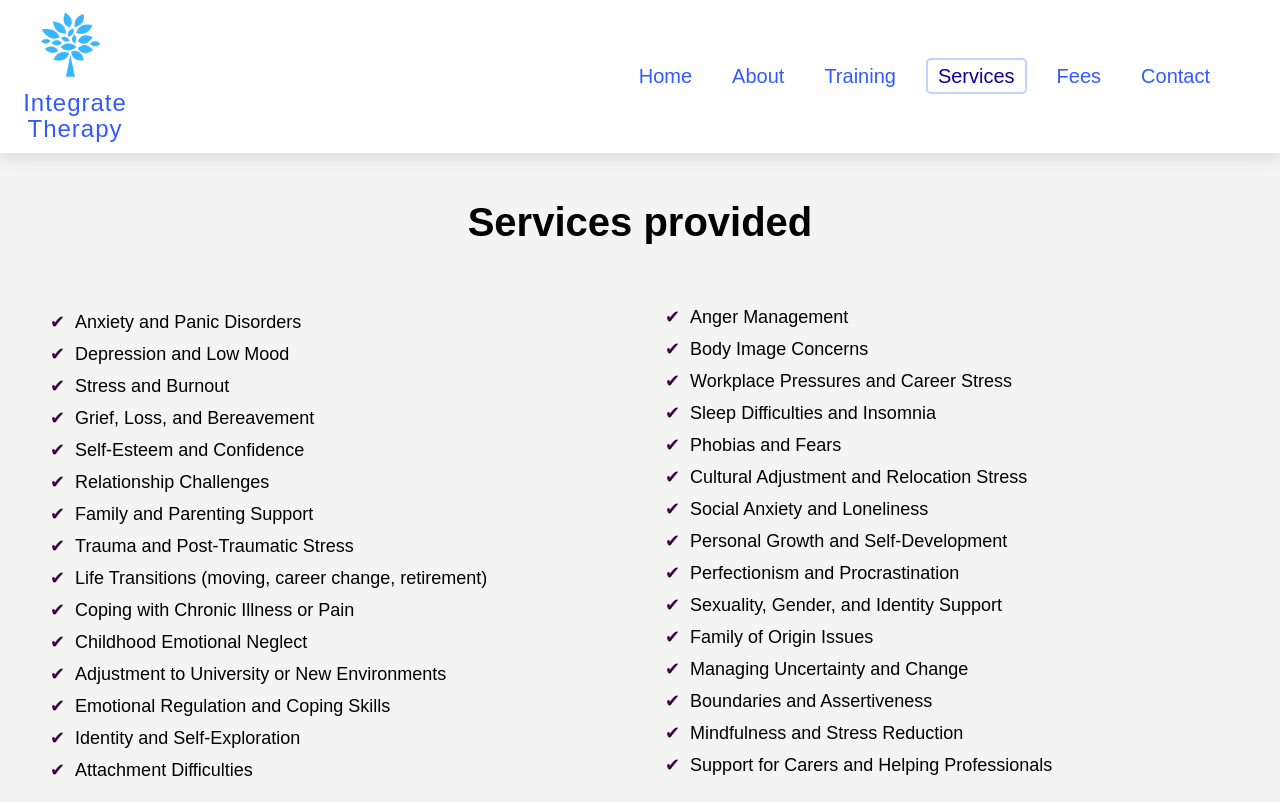
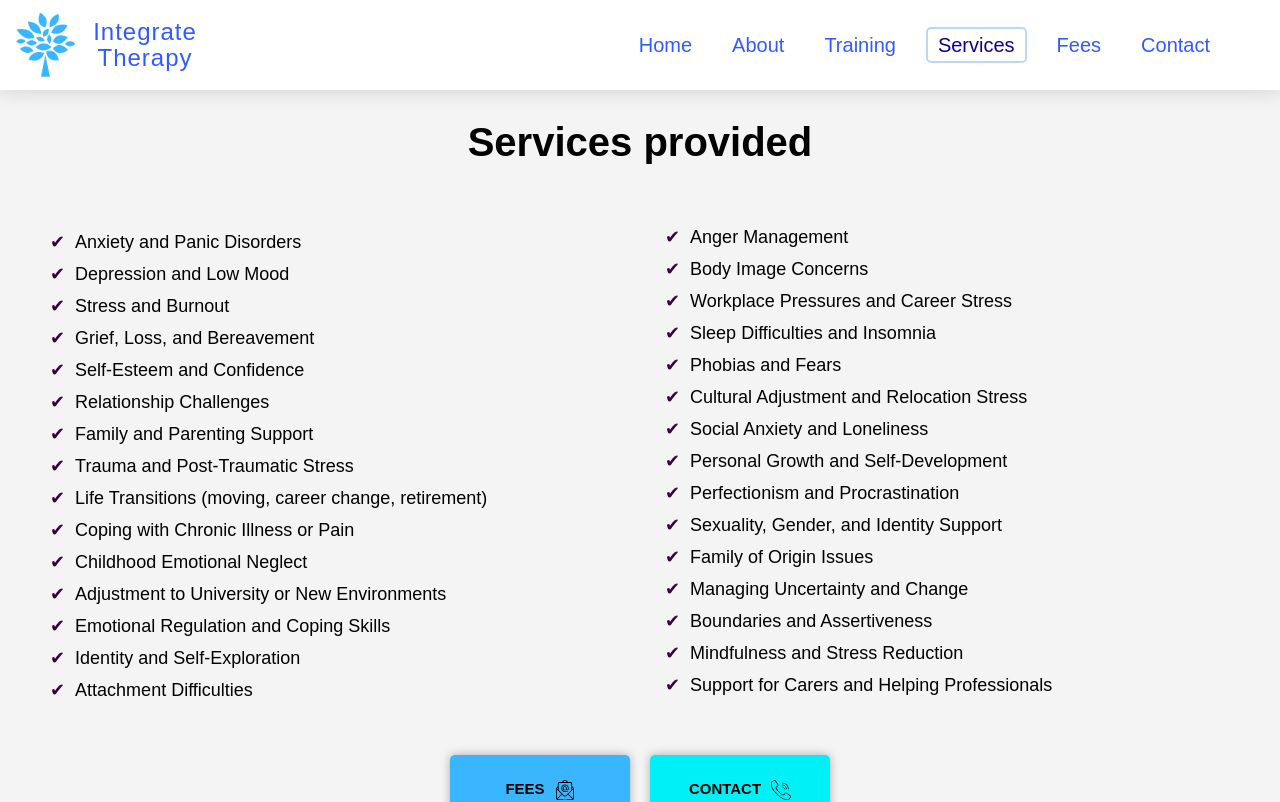
Before and after one commit to SasanTazayoni/integrate-therapy, a React (Vite) app: page /services in a window 1280 px wide. Shown: the top 802 px of the page. Built offline with nearby package versions, Linux system fonts and the light colour scheme; a web font is replaced by a local one.

Commit message:
Adjust styles for navbar

```diff
--- a/src/assets/css/styles.css
+++ b/src/assets/css/styles.css
@@ -634,13 +634,6 @@ a:hover {
   }
 }
 
-@media screen and (min-width: 768px) and (max-width: 1295px) {
-  .block--top,
-  .block--top-castrated {
-    padding-top: 20rem;
-  }
-}
-
 /* Containers */
 
 .container {
@@ -689,7 +682,7 @@ a:hover {
   }
 
   .block--top {
-    padding-top: 6rem;
+    padding-top: 8rem;
   }
 }
 
@@ -908,16 +901,7 @@ a:hover {
   }
 
   .nav__brand {
-    flex-direction: column;
     justify-content: center;
-  }
-
-  .nav__logo {
-    align-self: center;
-  }
-
-  .nav__logo__title {
-    padding-top: 1rem;
   }
 
   .nav__toggler,
@@ -958,6 +942,10 @@ a:hover {
 }
 
 @media screen and (max-width: 1024px) {
+  .nav {
+    font-size: 1.6rem;
+  }
+
   .nav__list-widescreen {
     gap: 1rem;
     margin-right: 1rem;
```
